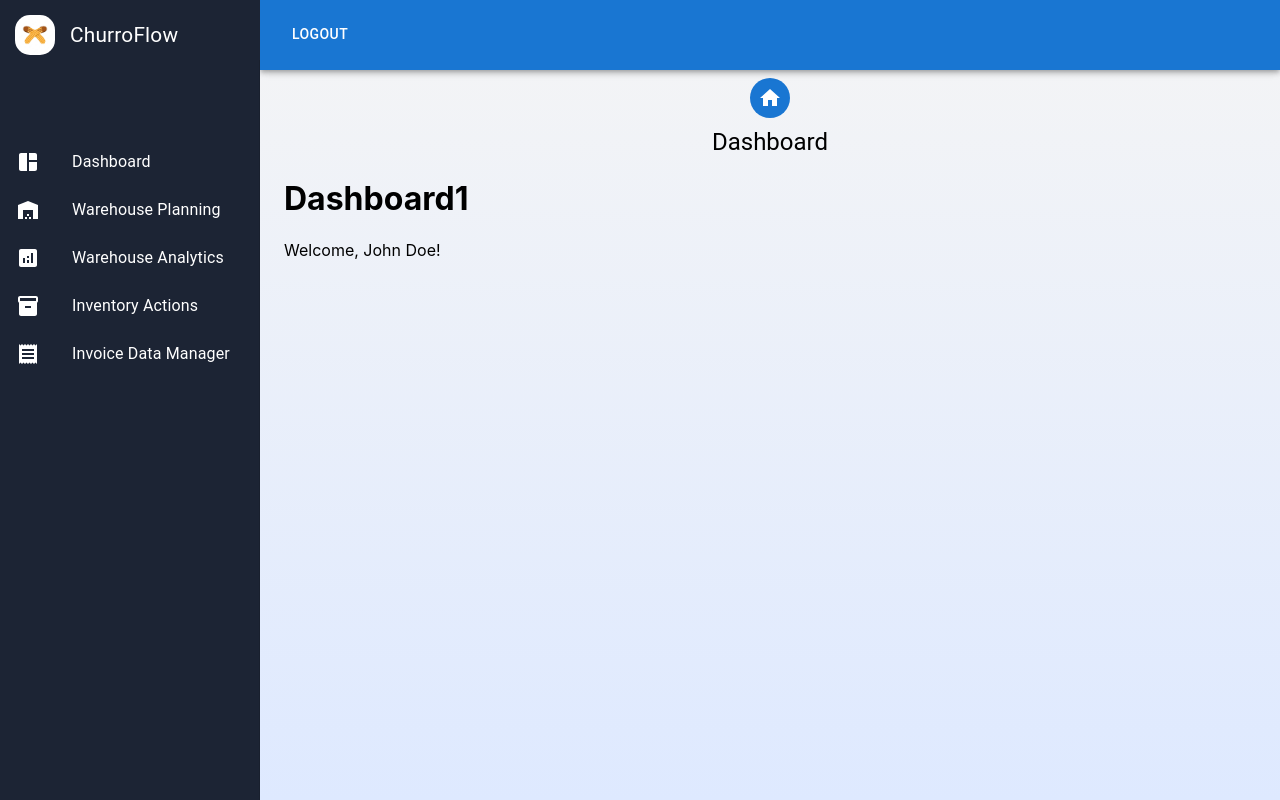
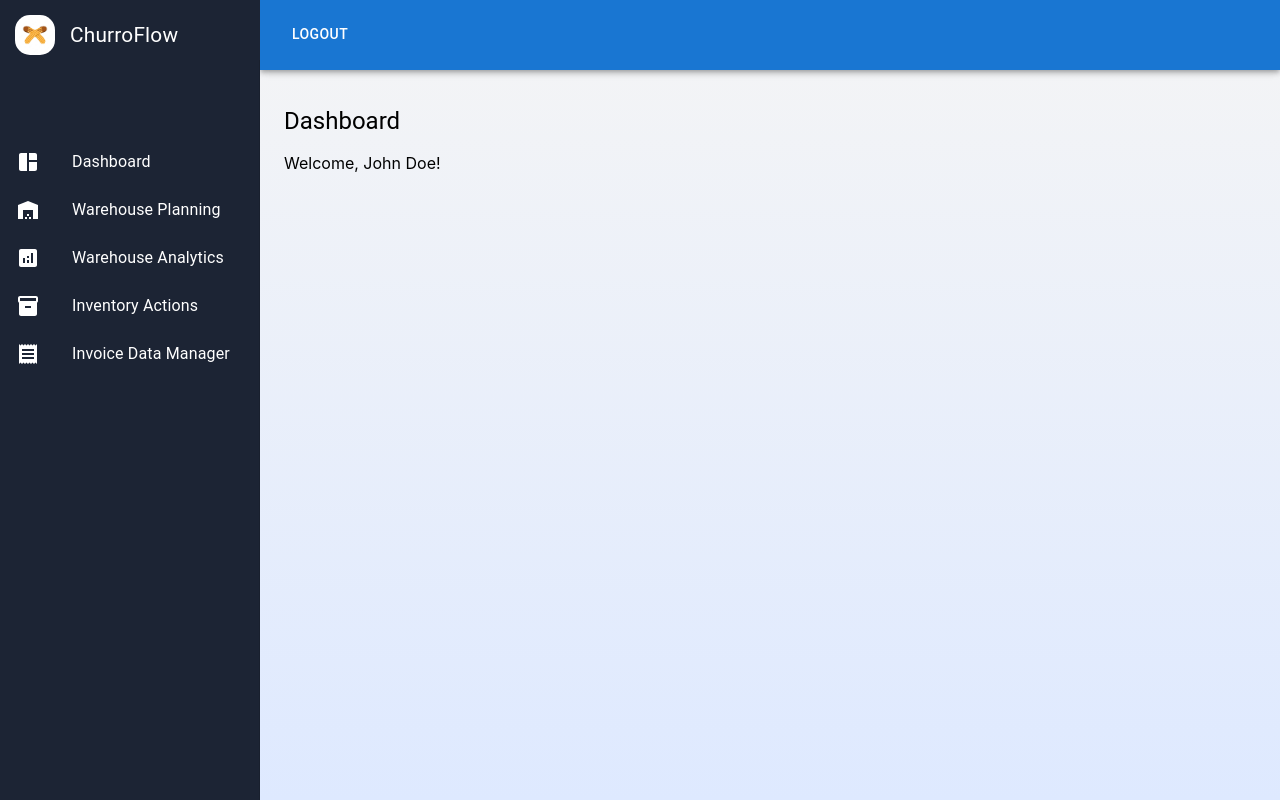
Before and after one commit to jeremytraini/churroflow, a React (Create React App) app: page /dashboard in a window 1280 px wide. Built offline with nearby package versions, Linux system fonts and the light colour scheme.

Commit message:
Adding titles to pages

```diff
--- a/src/pages/BasicPage.jsx
+++ b/src/pages/BasicPage.jsx
@@ -2,8 +2,10 @@ import Container from "@mui/material/Container";
 import Avatar from "@mui/material/Avatar";
 import Box from "@mui/material/Box";
 import Typography from "@mui/material/Typography";
+import useTitle from '../useTitle';
 
-export const BasicPage = ({ title, icon, children }) => {
+export const BasicPage = ({ title, children }) => {
+  useTitle("ChurroFlow - " + title);
   return (
     <Container component="main" sx={{
       background: 'linear-gradient(180deg, rgba(243, 244, 246, 100), rgb(186 209 255 / 48%))',
@@ -14,10 +16,10 @@ export const BasicPage = ({ title, icon, children }) => {
           marginTop: 8,
           display: "flex",
           flexDirection: "column",
-          alignItems: "center"
+          alignItems: "left",
+          paddingTop: '35px'
         }}
       >
-        <Avatar sx={{ m: 1, bgcolor: "primary.main" }}>{icon}</Avatar>
         <Typography component="h1" variant="h5">
           {title}
         </Typography>
--- a/src/pages/Dashboard.jsx
+++ b/src/pages/Dashboard.jsx
@@ -7,11 +7,10 @@ const Dashboard = () => {
   const { user } = useAuth();
 
   return (
-  <BasicPage title="Dashboard" icon={<Home />}>
+  <BasicPage title="Dashboard">
     <div>
-      <h1>Dashboard1</h1>
+      {user && <p>Welcome, {user.name}!</p>}
     </div>
-    {user && <p>Welcome, {user.name}!</p>}
   </BasicPage>
   );
 };
--- a/src/pages/InventoryActions.jsx
+++ b/src/pages/InventoryActions.jsx
@@ -2,7 +2,7 @@ import { BasicPage } from "./BasicPage";
 import Home from "@mui/icons-material/Home";
 
 const InventoryActions = () => {
-  return <BasicPage title="Inventory Actions" icon={<Home />} />;
+  return <BasicPage title="Inventory Actions" />;
 };
 
 export default InventoryActions;
--- a/src/pages/Login.jsx
+++ b/src/pages/Login.jsx
@@ -10,8 +10,10 @@ import LockOutlinedIcon from "@mui/icons-material/LockOutlined";
 import Typography from "@mui/material/Typography";
 import Container from "@mui/material/Container";
 import { Link as RouterLink } from "react-router-dom";
+import useTitle from '../useTitle';
 
 const Login = () => {
+  useTitle("ChurroFlow - Login");
   const { login } = useAuth();
 
   const handleSubmit = (event) => {
--- a/src/pages/Register.jsx
+++ b/src/pages/Register.jsx
@@ -10,8 +10,10 @@ import LockOutlinedIcon from "@mui/icons-material/LockOutlined";
 import Typography from "@mui/material/Typography";
 import Container from "@mui/material/Container";
 import { Link as RouterLink } from "react-router-dom";
+import useTitle from '../useTitle';
 
 const Register = () => {
+  useTitle("ChurroFlow - Register");
   const { register } = useAuth();
 
   const handleSubmit = (event) => {
--- /dev/null
+++ b/src/useTitle.js
@@ -0,0 +1,17 @@
+import { useRef, useEffect } from 'react'
+
+function useTitle(title, prevailOnUnmount = false) {
+  const defaultTitle = useRef(document.title);
+
+  useEffect(() => {
+    document.title = title;
+  }, [title]);
+
+  useEffect(() => () => {
+    if (!prevailOnUnmount) {
+      document.title = defaultTitle.current;
+    }
+  }, [])
+}
+
+export default useTitle
```
